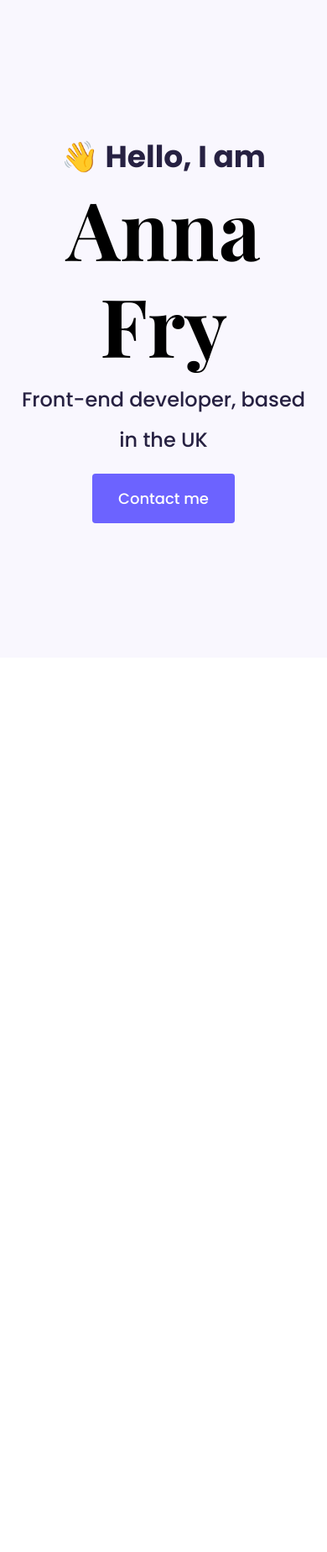
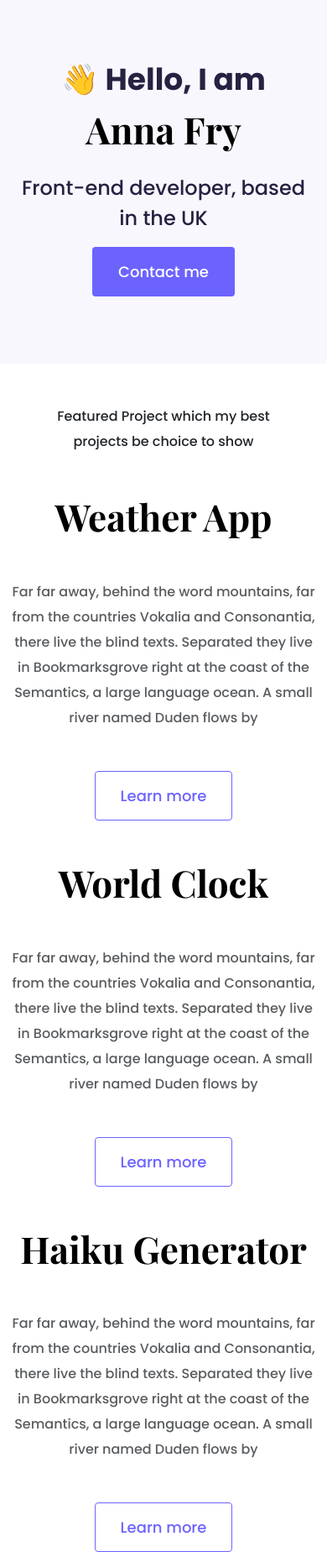
Before and after one commit to annafry95/portfolio-project, a plain HTML site: page index.html in a window 390 px wide. Shown: the whole page at 84% size. Before the commit the page ends 844 px from the top, so only its background shows below. Drawn offline with nearby package versions, Linux system fonts and the light colour scheme.

Commit message:
Integrated homepage content design

```diff
--- a/index.html
+++ b/index.html
@@ -37,6 +37,66 @@
         <a href="#" class="btn btn-branding">Contact me</a>
       </div>
     </div>
+    <p class="text-center m-5">
+      Featured Project which my best projects be choice to show
+    </p>
+    <div class="container">
+      <div class="row mb-5">
+        <div class="col d-none d-lg-block">
+          <img src="/images/weather-app.png" class="img-fluid rounded" alt="" />
+        </div>
+        <div class="col">
+          <div class="project-description">
+            <h2 class="mb-5">Weather App</h2>
+            <p class="mb-5 text-muted">
+              Far far away, behind the word mountains, far from the countries
+              Vokalia and Consonantia, there live the blind texts. Separated
+              they live in Bookmarksgrove right at the coast of the Semantics, a
+              large language ocean. A small river named Duden flows by
+            </p>
+            <a href="#" class="btn btn-branding-outline">Learn more</a>
+          </div>
+        </div>
+      </div>
+      <div class="row mb-5">
+        <div class="col">
+          <div class="project-description">
+            <h2 class="mb-5">World Clock</h2>
+            <p class="mb-5 text-muted">
+              Far far away, behind the word mountains, far from the countries
+              Vokalia and Consonantia, there live the blind texts. Separated
+              they live in Bookmarksgrove right at the coast of the Semantics, a
+              large language ocean. A small river named Duden flows by
+            </p>
+            <a href="#" class="btn btn-branding-outline">Learn more</a>
+          </div>
+        </div>
+        <div class="col d-none d-lg-block">
+          <img src="/images/world-clock.png" class="img-fluid rounded" alt="" />
+        </div>
+      </div>
+      <div class="row">
+        <div class="col d-none d-lg-block">
+          <img
+            src="/images/haiku-generator.png"
+            class="img-fluid rounded"
+            alt=""
+          />
+        </div>
+        <div class="col">
+          <div class="project-description">
+            <h2 class="mb-5">Haiku Generator</h2>
+            <p class="mb-5 text-muted">
+              Far far away, behind the word mountains, far from the countries
+              Vokalia and Consonantia, there live the blind texts. Separated
+              they live in Bookmarksgrove right at the coast of the Semantics, a
+              large language ocean. A small river named Duden flows by
+            </p>
+            <a href="#" class="btn btn-branding-outline">Learn more</a>
+          </div>
+        </div>
+      </div>
+    </div>
     <script
       src="https://cdn.jsdelivr.net/npm/bootstrap@5.3.3/dist/js/bootstrap.bundle.min.js"
       integrity="sha384-YvpcrYf0tY3lHB60NNkmXc5s9fDVZLESaAA55NDzOxhy9GkcIdslK1eN7N6jIeHz"
--- a/styles/portfolio.css
+++ b/styles/portfolio.css
@@ -24,8 +24,14 @@ h1 {
   font-size: 96px;
 }
 
+h2 {
+  font-size: 64px;
+}
+
 p {
   font-weight: normal;
+  font-size: 16px;
+  line-height: 30px;
 }
 
 .hero {
@@ -45,7 +51,7 @@ p {
   font-family: var(--default-font-family);
   font-weight: normal;
   font-size: 24px;
-  line-height: 2;
+  line-height: 1.5;
   color: #272142;
 }
 
@@ -57,3 +63,36 @@ p {
   line-height: 27px;
   padding: 15px 30px;
 }
+
+.btn-branding-outline {
+  color: var(--branding-color);
+  border: 1px solid var(--branding-color);
+  border-radius: 4px;
+  font-size: 18px;
+  line-height: 27px;
+  padding: 15px 30px;
+}
+
+.project-description {
+  padding: 120px 60px;
+}
+
+@media (max-width: 960px) {
+  h1 {
+    font-size: 44px;
+    line-height: 2;
+  }
+
+  h2 {
+    font-size: 44px;
+  }
+
+  .hero {
+    padding: 80px 20px;
+  }
+
+  .project-description {
+    padding: 0;
+    text-align: center;
+  }
+}
```
Also changed, not shown: images/haiku-generator.png (added), images/weather-app.png (added), images/world-clock.png (added).
